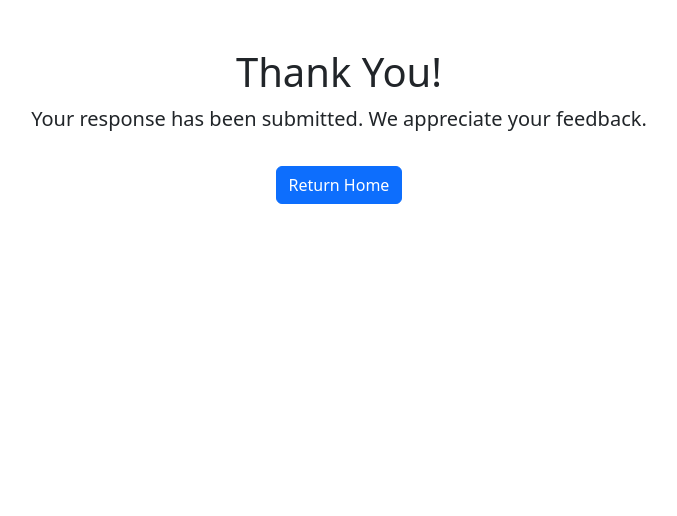
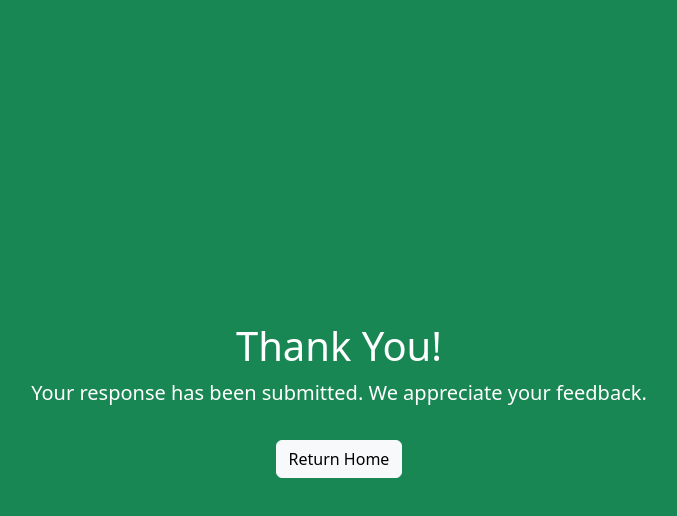
Before and after one commit to chloecramerrr/cccramer_HW9, a plain HTML site: page thankyou.html in a window 1280 px wide. Shown: the whole page, without its empty margins (301-978 px from the left). Drawn offline with nearby package versions, Linux system fonts and the light colour scheme.

Commit message:
Update thankyou.html

```diff
--- a/thankyou.html
+++ b/thankyou.html
@@ -9,12 +9,15 @@
       rel="stylesheet"
     />
   </head>
-  <body class="text-center p-5">
-    <h1>Thank You!</h1>
-    <p class="lead">
-      Your response has been submitted. We appreciate your feedback.
-    </p>
-
-    <a href="index.html" class="btn btn-primary mt-3">Return Home</a>
+  <body
+    class="d-flex align-items-center justify-content-center vh-100 bg-success text-white text-center"
+  >
+    <div>
+      <h1>Thank You!</h1>
+      <p class="lead">
+        Your response has been submitted. We appreciate your feedback.
+      </p>
+      <a href="index.html" class="btn btn-light mt-3">Return Home</a>
+    </div>
   </body>
 </html>
```
